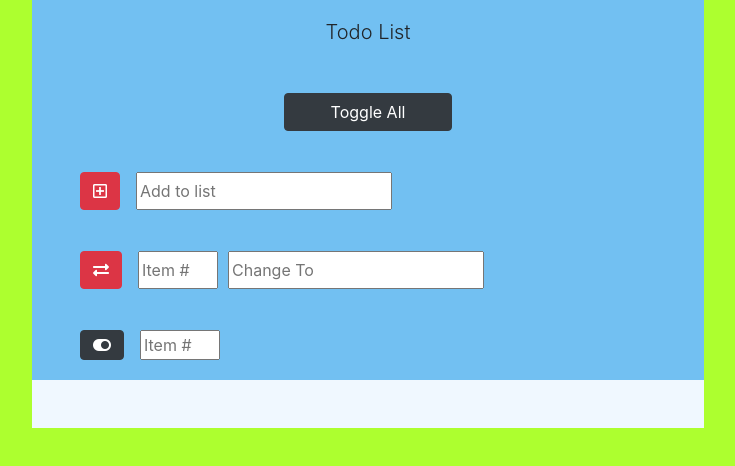
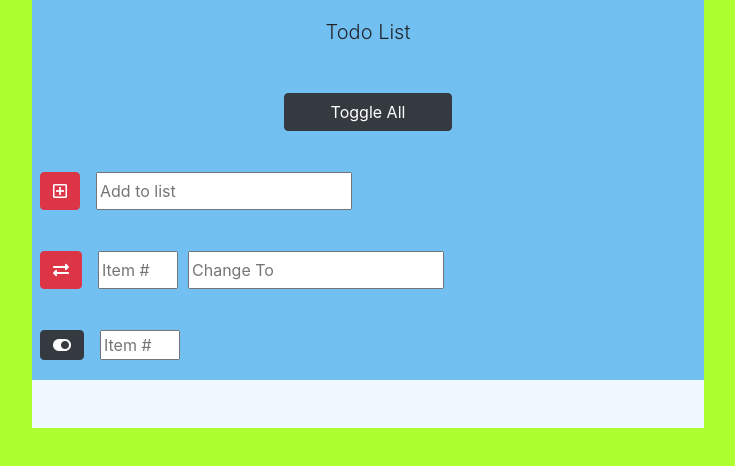
Before and after one commit to StudioJava/todoListApplication, a plain HTML site: page index.html in a window 1280 px wide. Shown: the whole page, without its empty margins (272-1007 px from the left). Drawn offline with Linux system fonts and the light colour scheme.

```diff
--- a/index.html
+++ b/index.html
@@ -26,16 +26,16 @@
 
     <button onClick="handlers.toggleAll()" class="btn btn-dark w-25">Toggle All</button>
   </div>
-  <div class="wrapper d-flex justify-content-start ml-5">
+  <div class="wrapper d-flex justify-content-start ml-2">
     <button class="btn btn-danger mr-3"><i class="far fa-plus-square" onClick="handlers.addTodo()"></i></button>
     <input id="addTodoTextInput" type="text" placeholder="Add to list">
   </div>
-  <div class="wrapper d-flex justify-content-start ml-5">
+  <div class="wrapper d-flex justify-content-start ml-2">
     <button onClick="handlers.changeTodo()" class="btn btn-danger mr-3"><i class="fas fa-exchange-alt"></i></button>
     <input style="width: 80px; margin-right: 10px;" id="changeTodoPositionInput" type="number" placeholder="Item #">
     <input id="changeTodoTextInput" type="text" placeholder="Change To">
   </div>
-<div class="wrapper d-flex justify-content-start ml-5">
+<div class="wrapper d-flex justify-content-start ml-2">
     <button onClick="handlers.toggleCompleted()"  class="btn btn-dark  d-flex justify-content-around align-items-baseline mr-3"><i class="fas fa-toggle-on"></i></button>
 		<input style="width: 80px; margin-right: 10px;" id="toggleCompletedPositionInput" type="number" placeholder="Item #">
 
```
